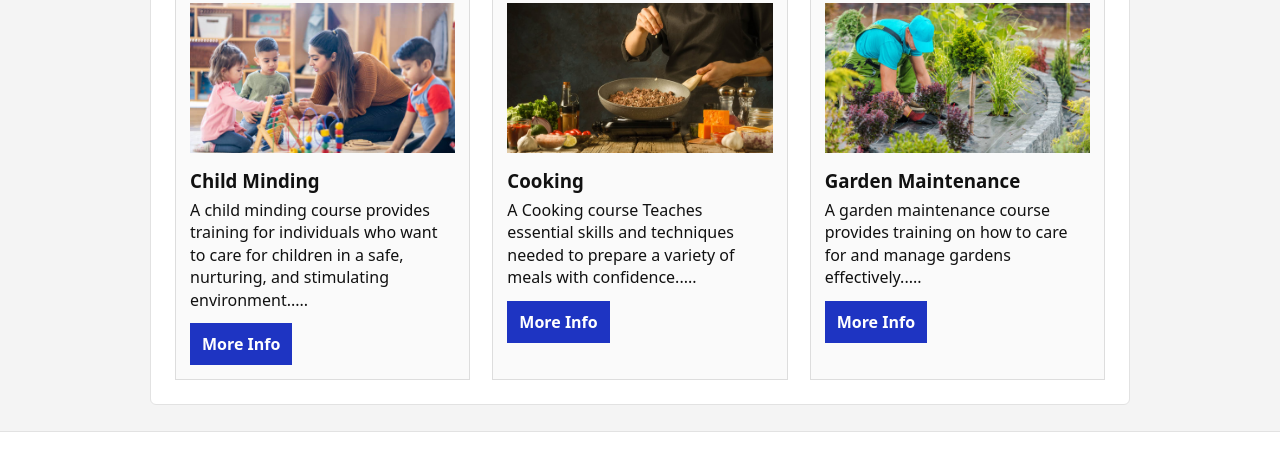
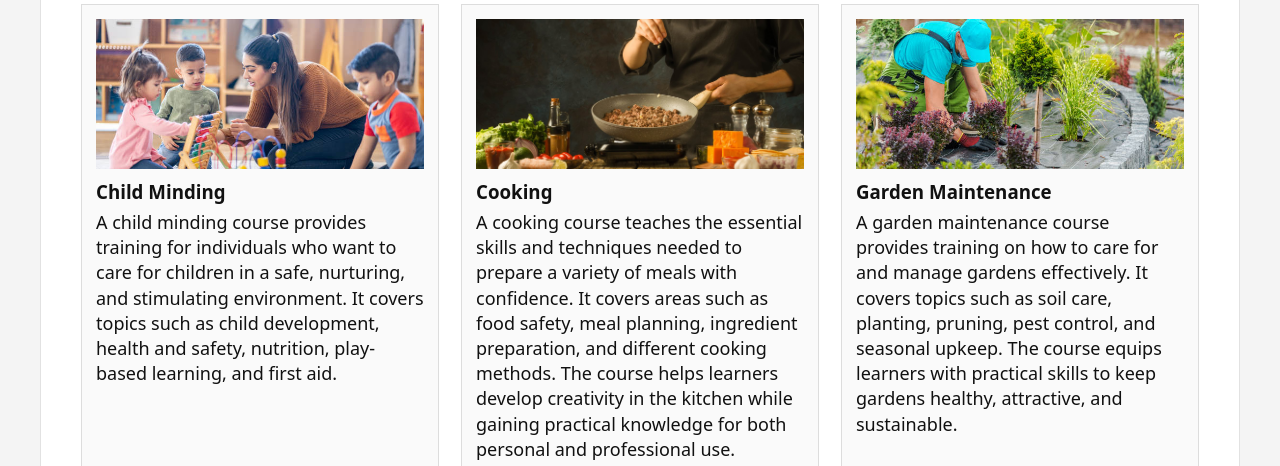
Before and after one commit to Taariq-Faker/XHAW-Website, a plain HTML site: page six-week.html in a window 1280 px wide. Shown: the part 285-751 px from the top of the page. Drawn offline with Linux system fonts and the light colour scheme.

Commit message:
Updated the information for each course and changed the size of the block each course was in

```diff
--- a/site.js
+++ b/site.js
@@ -10,24 +10,24 @@ const COURSE_DATA = {
       name: "Child Minding",
       price: 750,
       img: "Images/Course Images/Child Minding.jpg",
-      purpose: "A child minding course provides training for individuals who want to care for children in a safe, nurturing, and stimulating environment.....",
-      content: ["Child development and safety","Health, first aid basics","Nutrition and play-based learning","Educational toys & activities"]
+      purpose:"A child minding course provides training for individuals who want to care for children in a safe, nurturing, and stimulating environment. It covers topics such as child development, health and safety, nutrition, play-based learning, and first aid.",
+      content: ["Understanding child development and age-appropriate care","Health, hygiene, and safety practices","Nutrition and meal planning for children","Play-based learning and activity planning","Positive behavior management","Communication with parents and guardians","Practical hands-on experience in childcare settings"]
     },
     {
       slug: "cooking",
       name: "Cooking",
       price: 750,
       img: "Images/Course Images/Cooking.jpg",
-      purpose: "A Cooking course Teaches essential skills and techniques needed to prepare a variety of meals with confidence.....",
-      content: ["Food safety & hygiene","Meal planning & budgeting","Ingredient preparation","Different cooking methods"]
+      purpose: "A cooking course teaches the essential skills and techniques needed to prepare a variety of meals with confidence. It covers areas such as food safety, meal planning, ingredient preparation, and different cooking methods. The course helps learners develop creativity in the kitchen while gaining practical knowledge for both personal and professional use.",
+      content: ["Food safety & Basic cooking techniques and kitchen safety","Meal planning and ingredient preparation","Understanding different cooking methods","Nutrition and healthy meal options","Recipe creation and menu planning","Practical hands-on cooking experience"]
     },
     {
       slug: "garden-maintenance",
       name: "Garden Maintenance",
       price: 750,
       img: "Images/Course Images/Gardening.jpg",
-      purpose: "A garden maintenance course provides training on how to care for and manage gardens effectively.....",
-      content: ["Soil care, planting, pruning","Pest & disease management","Lawn care & seasonal upkeep","Basic garden design & layout"]
+      purpose: "A garden maintenance course provides training on how to care for and manage gardens effectively. It covers topics such as soil care, planting, pruning, pest control, and seasonal upkeep. The course equips learners with practical skills to keep gardens healthy, attractive, and sustainable.",
+      content: ["Soil preparation and fertilization techniques","Planting, pruning, and watering practices","Pest and disease managemen","Lawn care and seasonal maintenance","Garden design and layout basics","Practical hands-on gardening experience"]
     }
   ],
   /* 6 Month Course Data */
@@ -37,32 +37,32 @@ const COURSE_DATA = {
       name: "First Aid",
       price: 1500,
       img: "Images/Course Images/First Aid.webp",
-      purpose: "A first aid course trains individuals to respond effectively in medical emergencies.....",
-      content: ["CPR basics","Wound care","Treating burns","Managing choking/fractures"]
+      purpose: "A first aid course trains individuals to respond effectively in medical emergencies. It covers essential skills such as CPR, wound care, treating burns, and managing choking or fractures. The course prepares learners to provide immediate and potentially life-saving assistance before professional help arrives.",
+      content: ["Basic life support and CPR techniques","Treating cuts, burns, and fractures","Managing choking and breathing emergencies","Handling common medical emergencies","Safety and prevention strategies","Practical hands-on first aid training"]
     },
     {
       slug: "sewing",
       name: "Sewing",
       price: 1500,
       img: "Images/Course Images/Sewing.jpeg",
-      purpose: "A sewing course teaches fundamental skills to create, repair and alter garments or fabric items....",
-      content: ["Hand stitching","Machine sewing","Pattern reading","Fabric selection"]
+      purpose: "A sewing course teaches the fundamental skills needed to create, repair, and alter garments or fabric items. It covers techniques such as hand stitching, machine sewing, pattern reading, and fabric selection. The course helps learners build confidence in producing quality handmade items for personal use or small business purposes.",
+      content: ["Introduction to sewing tools and materials","Hand sewing and machine sewing techniques","Reading and using patterns","Fabric selection and care","Alterations and garment repair","Practical hands-on sewing projects"]
     },
     {
       slug: "landscaping",
       name: "Landscaping",
       price: 1500,
       img: "Images/Course Images/Landscaping.jpg",
-      purpose: "A landscaping course provides training in designing, planning, and maintaining outdoor spaces....",
-      content: ["Plant selection","Soil preparation","Hardscaping basics","Sustainable practices"]
+      purpose: "A landscaping course provides training in designing, planning, and maintaining outdoor spaces. It covers topics such as plant selection, soil preparation, garden design, hardscaping, and sustainable practices. The course equips learners with the skills to create attractive, functional, and environmentally friendly landscapes.",
+      content: ["Garden and outdoor space design principles","Plant selection and soil preparation","Hardscaping and installation techniques","Irrigation and sustainable landscaping practices","Seasonal maintenance and garden care","Practical hands-on landscaping experience"]
     },
     {
       slug: "life-skills",
       name: "Life Skills",
       price: 1500,
       img: "Images/Course Images/Life Skills.jpg",
-      purpose: "A life skills course helps individuals develop essential abilities to manage daily life and personal growth effectively.....",
-      content: ["Communication","Problem solving","Financial management","Interpersonal skills"]
+      purpose: "A life skills course helps individuals develop essential abilities to manage daily life and personal growth effectively. It covers areas such as communication, problem-solving, decision-making, financial management, and interpersonal skills. The course prepares learners to handle real-life challenges with confidence and independence.",
+      content: ["Effective communication and interpersonal skills","Problem-solving and decision-making","Time and financial management","Self-confidence and personal development","Health, hygiene, and well-being","Practical exercises for real-life situations"]
     }
   ]
 };
--- a/styles.css
+++ b/styles.css
@@ -30,20 +30,23 @@ body { margin:0; font-family: system-ui, -apple-system, Segoe UI, Arial, sans-se
 .topbar nav a:hover { text-decoration:underline; }
 
 .container {
-  max-width:980px; margin:26px auto; background:#fff; padding:24px;
+  max-width:1200px; margin:26px auto; background:#fff; padding:40px;
   border-radius:6px; border:1px solid #e2e2e2;
 }
+.container p { font-size:18px; line-height:1.6; }
 
 .section-title {
   font-family: Georgia, 'Times New Roman', serif;
   text-align:center; font-size:32px; margin:8px 0 20px;
 }
 
-.grid { display:grid; gap:22px; grid-template-columns: repeat(auto-fill, minmax(260px, 1fr)); }
-.card { border:1px solid #ddd; background:#fafafa; padding:14px; }
+.grid { display:grid; gap:22px; grid-template-columns: repeat(4, 1fr); }
+.grid#weekList, #weekList { grid-template-columns: repeat(3, 1fr); }
+.card { border:1px solid #ddd; background:#fafafa; padding:14px; display:flex; flex-direction:column; }
 .card img { width:100%; height:150px; object-fit:cover; background:#e9e9e9; }
 .card h3 { margin:10px 0 6px; font-weight:700; }
 .card p { margin:0 0 12px; line-height:1.4; }
+.card .btn { margin-top:auto; align-self:center; }
 .btn {
   background:#1e34c2; color:#fff; border:none; padding:10px 12px;
   cursor:pointer; font-weight:600; text-decoration:none; display:inline-block;
@@ -171,6 +174,9 @@ ul.clean { margin:0; padding-left:18px; }
 .enquiries-price {
   font-weight: 600;
   color: #4A3AFF;
+  text-align: right;
+  width: 80px;
+  min-width: 80px;
 }
 
 .enquiries-btn {
```
